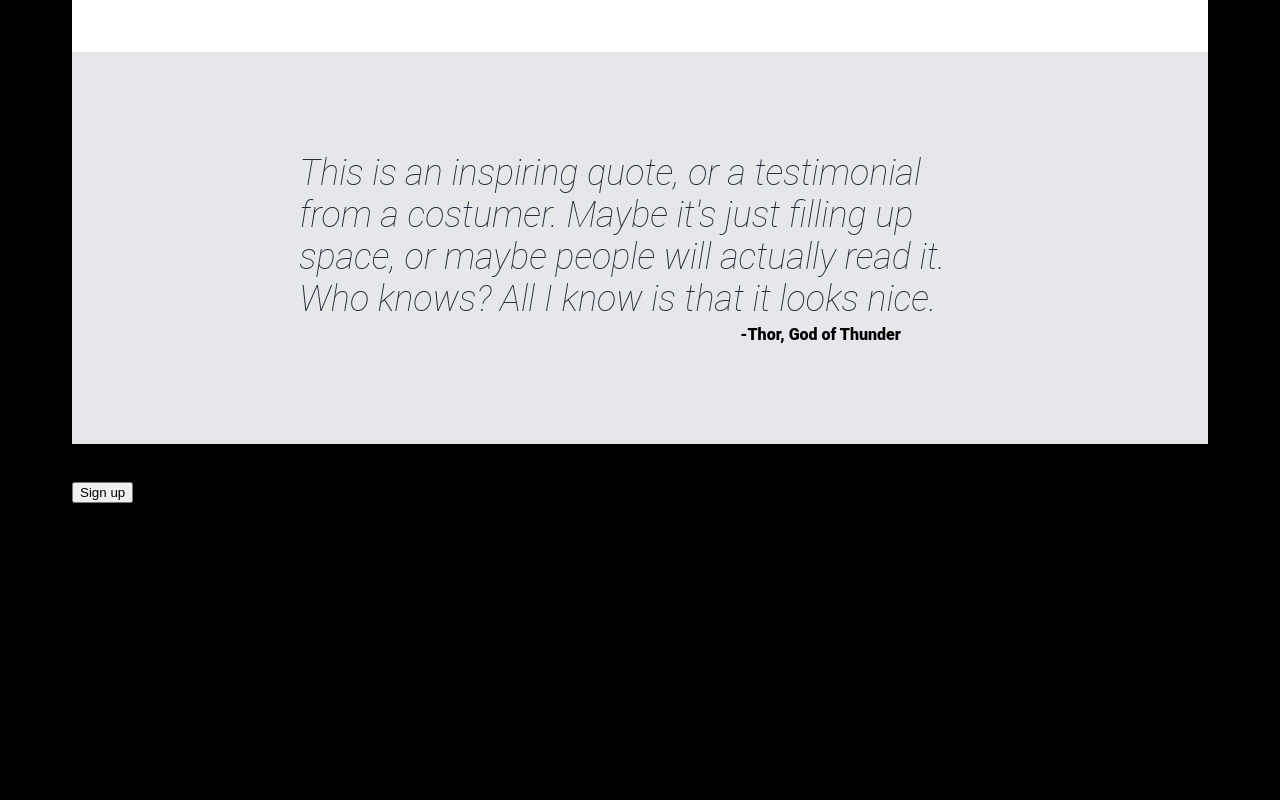
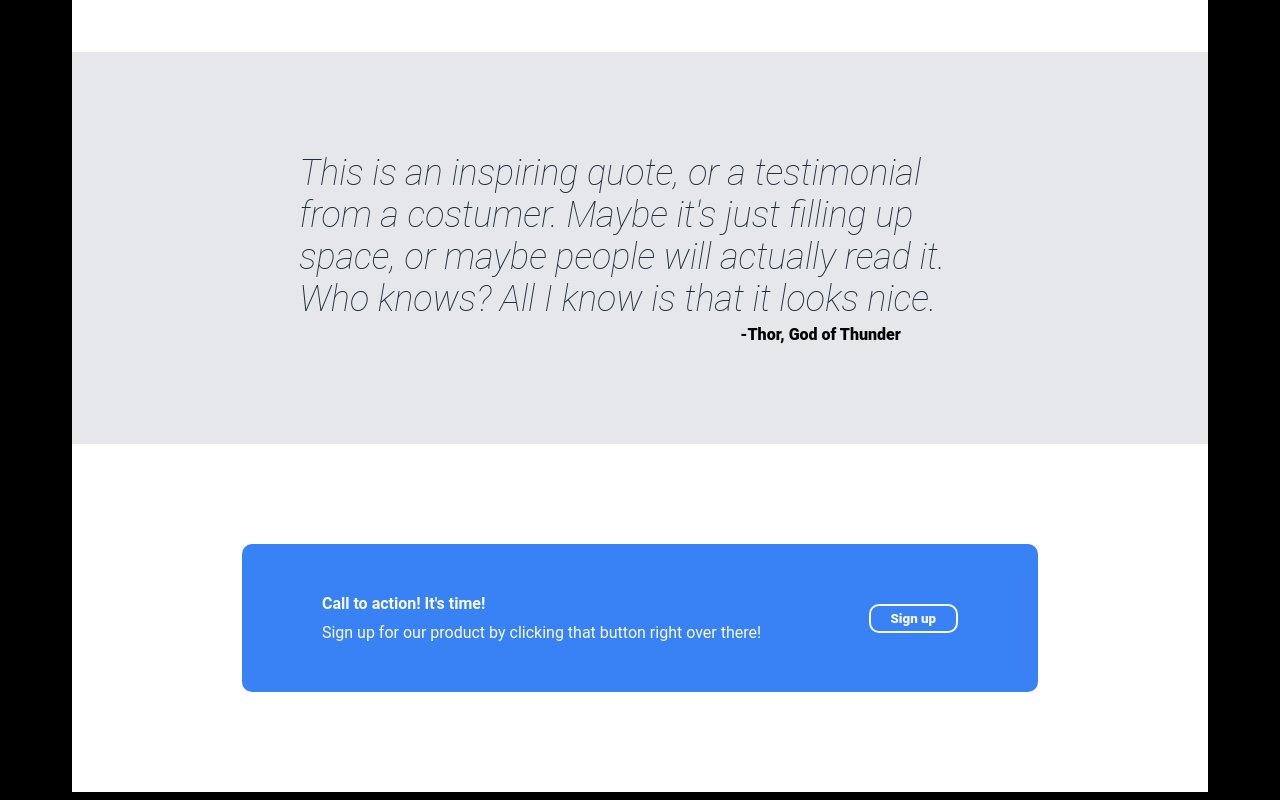
Before and after one commit to joevert/OP2, a plain HTML site: page index.html in a window 1280 px wide. Shown: the part 1288-2088 px from the top of the page. Before the commit the page ends 1799 px from the top, so only its background shows below. Drawn offline with Linux system fonts and the light colour scheme.

Commit message:
Add css style to call do action section

```diff
--- a/index.html
+++ b/index.html
@@ -68,7 +68,8 @@
         </div>
     </div>
     <div class="call">
-        <div class="esquerda"></div>
+        <div class="blocoazul">
+            <div class="esquerda">
                 <div class="calltext">
                     Call to action! It's time!
                 </div>
@@ -77,8 +78,9 @@
                 </div>
             </div>
             <button class="botaobase">Sign up</button>
+        </div>
+    </div>
 
-    </div>
 
 </body>
 </html>
--- a/style.css
+++ b/style.css
@@ -152,3 +152,50 @@ p {
     text-align: end;
     padding-right: 80px;
 }
+
+.call {
+    padding-left: 15%;
+    padding-right: 15%;
+    background-color: white;
+    padding-top: 100px;
+    padding-bottom: 100px;
+}
+
+.blocoazul {
+    display: flex;
+    justify-content: space-between;
+    background-color: #3882f6;
+    border-radius: 10px;
+    padding-left: 10%;
+    padding-right: 10%;
+    padding-top: 50px;
+    padding-bottom: 50px;
+}
+
+.calltext {
+    display: flex;
+    color: #f9faf8;
+    font-weight: bold;
+    padding-bottom: 10px;
+}
+
+.calldetail {
+    display: flex;
+    color: #f9faf8;
+}
+
+.botaobase {
+    display: flex;
+    color: #f9faf8;
+    font-weight: 900;
+    padding: 5px 20px;
+    margin-left: 10px;
+    margin-bottom: 0px;
+    background-color: #3882f6;
+    font-family: 'Roboto', sans-serif;
+    border-radius: 10px;
+    border-color: #f9faf8;
+    border-style: solid;
+    flex-grow: 0;
+    align-self:center;
+}
```
Lines whose indentation alone changed are shown as unchanged.
